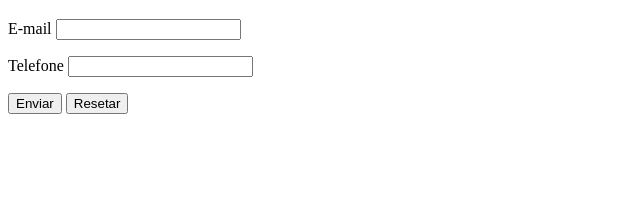
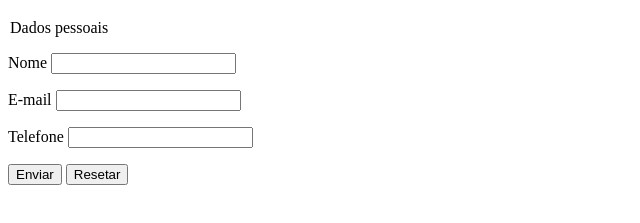
Before and after one commit to Francisco-Ronald-Dev/Html-Css, a plain HTML site: page html-css/ex025/form004.html in a window 1280 px wide. Shown: the part 61-284 px from the top of the page, without its empty margins (0-640 px from the left). Drawn offline with Linux system fonts and the light colour scheme.

Commit message:
Aprendendo mais sobre Inputs de E-mail e Telefone

```diff
--- a/html-css/ex025/form004.html
+++ b/html-css/ex025/form004.html
@@ -10,18 +10,30 @@
 <body>
     <h1>Exemplo de Formulário</h1>
     <form action="cadastro.php" method="get" autocomplete="on">
+        <fildset>
+            <legend>Dados pessoais</legend>
+            <p>
+                <label for="inome">Nome</label>
+                <input type="text" name="nome" id="inome" minlength="5" maxlength="20" required>
+            </p>
             <p>
                 <label for="iemail">E-mail</label>
                 <input type="email" name="email" id="iemail" required autocomplete="email">
             </p>
             <p>
                 <label for="itel">Telefone</label>
-            <input type="tel" name="tel" id="itel" required autocomplete="tel">
+                <!--Existe uma coisa que nos chamaos de Expressões Regulares (RegExpression) que nos vamos usar aqui agora, toda Expressão Regular sempre ira ser definida pelo Parâmetro (pattern)-->
+                <!-- Toda Expressão Regfular começa com este Caracter "^" e termina com o cifrão "$"-->
+                <!-- Entre o começo e o fim de uma expressão Regular nos temos o conteúdo dela que informa quais números serão aceitos e depois quantos serão lidos, vejá a baixo na linha 22:-->
+                <input type="tel" name="tel" id="itel" required autocomplete="tel" pattern="^[0-9]{4}-[0-9]{4}$">
             </p>
+            <!-- Estudar mais sobre RegExpressions (Expressões Regulares)-->
             <p>
                 <input type="submit" value="Enviar">
                 <input type="reset" value="Resetar">
             </p>
+            <!-- Para finalizar esta Aula iremos ensinar a usar a Tag (fildset) que é uma Tag de Agrupamento de Formulários, dentro desta Tag nois ainda usamo a Tag (legend) que é uma "Legenda" do que contém neste Formulários.-->
+        </fildset>
     </form>
 
 </body>
```
Lines whose indentation alone changed are shown as unchanged.
